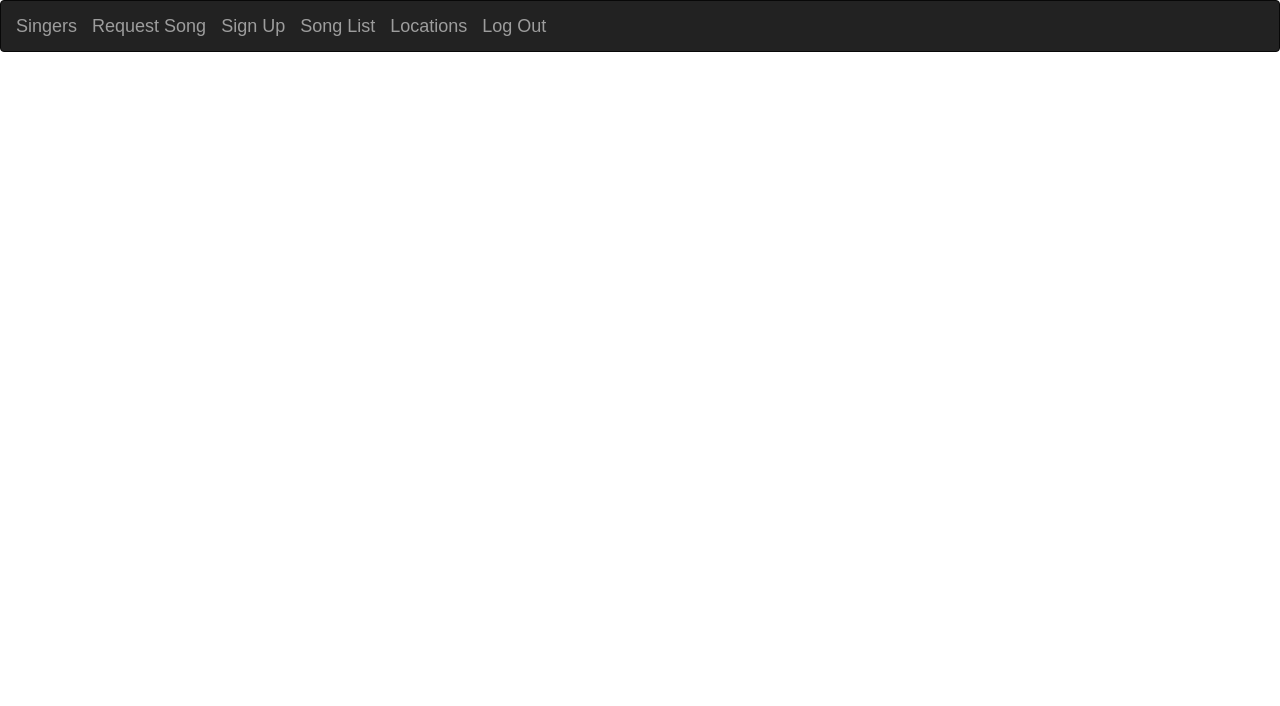
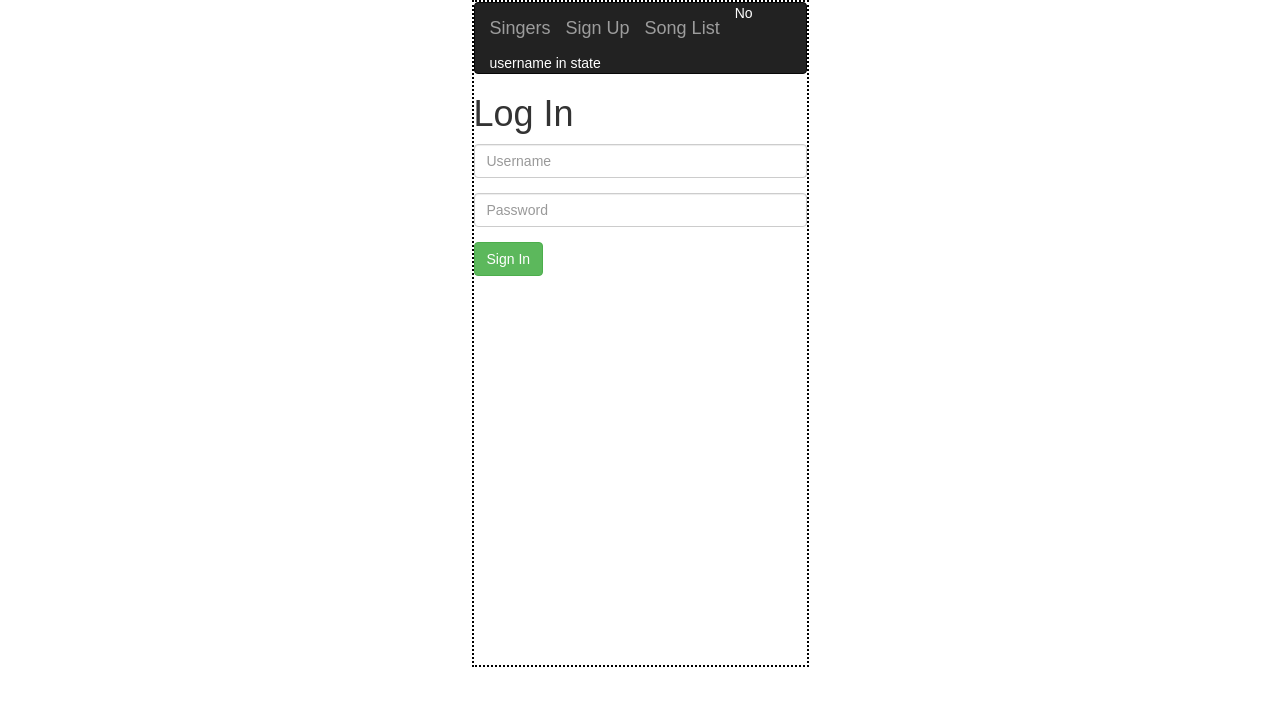
Before and after one commit to ChadGatling/karaoke_sign_up, a React (Create React App) app in the folder client/: page /LogIn in a window 1280 px wide. Shown: the top 706 px of the page. Built offline with nearby package versions, Linux system fonts and the light colour scheme.

Commit message:
navbar not getting its state from page props

```diff
--- a/client/src/App.js
+++ b/client/src/App.js
@@ -7,11 +7,18 @@ import Singers from "./pages/Singers";
 import Songs from "./pages/Songs";
 import Welcome from "./pages/Welcome";
 import RequestSong from "./pages/RequestSong";
+import LogIn from "./pages/LogIn";
 import './App.css';
+
+/*var Style = {
+  width: "100%",
+  height: "700px",
+  backgroundImage: "url(https://randolphsbilliards.com/wp-content/uploads/2016/05/Facebook-Event-Background.png)"
+};*/
 
 class App extends Component {
 	state = {
-		username: "testUsername"
+		username: ""
 	};
 
 	render() {
@@ -19,14 +26,15 @@ class App extends Component {
 			<div>
 				<Router>
 					<div>
-						<Nav />
 						<Switch />
 							<Route exact path="/" component={Welcome} />
 							<Route exact path="/requestSong" component={RequestSong} />
 							<Route exact path="/signUp" component={SignUp} />
+							<Route exact path="/LogIn" component={LogIn} />
 							<Route exact path="/singers" component={Singers} />
 							<Route exact path="/songs" component={Songs} />
 							<Route exact path="/locations" component={Locations} />
+							<Route exact path="/Nav" component={Nav} />
 					</div>
 				</Router>
 			</div>
--- a/client/src/components/Nav/Nav.js
+++ b/client/src/components/Nav/Nav.js
@@ -1,20 +1,30 @@
 import React, { Component } from "react";
 import API from "../../utils/API";
 
+var Style = {
+	color: "white"
+    // backgroundImage: "url(https://d1yn1kh78jj1rr.cloudfront.net/image/preview/rDtN98Qoishumwih/karaoke-background_GJWDxYBO_SB_PM.jpg)"
+};
+
 class Nav extends Component {
 	state = {
+		username: this.props.username
+	};
 
+	componentDidMount() {
+		console.log("Nav username", this.state.username);
+		this.setState({username: this.props.username})
 	};
 
 	handleLogout = event => {
 		event.preventDefault();
 
-		API.logOut().then(this.props.history.push("/requestSong"));
-	}
+		API.logOut().then(this.props.history.push("/"));
+	};
 
 	render() {
 		return(
-			<div>
+			<div style={ Style }>
 				<nav className="navbar navbar-inverse navbar-top">
 					<div className="container-fluid">
 						<div className="navbar-header">
@@ -26,21 +36,26 @@ class Nav extends Component {
 							<a href="/singers" className="navbar-brand">
 								Singers
 							</a>
+							{this.state.username &&
 								<a href="/requestSong" className="navbar-brand">
 									Request Song
 								</a>
+							}
 							<a href="/signUp" className="navbar-brand">
 								Sign Up
 							</a>
 							<a href="/songs" className="navbar-brand">
 								Song List
 							</a>
-							<a href="/locations" className="navbar-brand">
+							{/*<a href="/locations" className="navbar-brand">
 								Locations
-							</a>
+							</a>*/}
+							{this.state.username &&
 								<a className="navbar-brand" onClick={this.handleLogout}>
 									Log Out
 								</a>
+							}
+							<span>{this.state.username || "No username in state"}</span>
 						</div>
 					</div>
 				</nav>
--- a/client/src/index.css
+++ b/client/src/index.css
@@ -1,5 +1,8 @@
 body {
-  margin: 0;
+  margin: auto;
   padding: 0;
+  border: 2px dotted black;
   font-family: sans-serif;
+  width: 337px;
+  height: 667px;
 }
--- /dev/null
+++ b/client/src/pages/LogIn/LogIn.js
@@ -0,0 +1,102 @@
+import React, { Component } from "react";
+import {Input, FormBtn/*, Select*/} from "../../components/Form";
+import Nav from "../../components/Nav";
+import API from "../../utils/API";
+// import { Redirect } from "react-router";
+
+var Style = {
+  // width: "100%",
+  // height: "700px",
+  // backgroundSize: "cover",
+  // backgroundPosition: "8%",
+  // backgroundImage: "url(https://d1yn1kh78jj1rr.cloudfront.net/image/preview/rDtN98Qoishumwih/karaoke-background_GJWDxYBO_SB_PM.jpg)"
+};
+
+class SignUp extends Component {
+	state = {
+		username: "",
+		firstName: "",
+		lastName: "",
+		nickname: "",
+		passwordMatch: "",
+		locations: [],
+		submitted: false
+	};
+
+
+
+	handleInputChange = event => {
+		const { name, value } = event.target;
+		this.setState({
+			[name]: value
+		})
+	};
+
+	handleLogIn = (event) => {
+		event.preventDefault();
+		if (this.state.username && this.state.password) {
+				API.logIn({
+					username: this.state.username,
+					password: this.state.password
+				}).then(response => {
+					// console.log("response", response);
+					if (response.data === "success") {
+						this.props.history.push("/requestSong")
+
+					}else if (response.data === "fail") {
+						alert("Username or password does not match.")
+					}else {
+						alert("oh boy something went wrong.")
+					}
+				}
+			)
+		}else {
+			alert("Both username and password required to sign in.")
+		}
+	}
+
+	componentDidMount() {
+
+	}
+
+	render() {
+		return(
+			<div style={ Style }>
+				<Nav username={this.state.username} />
+				<h1>Log In</h1>
+				{/*<span>{this.state.username}</span>*/}
+				<form>
+				{/*Username*/}
+					<Input
+					placeholder="Username"
+					onChange={this.handleInputChange}
+					name="username"
+					type="text"
+					required
+					/>
+				{/*password*/}
+					<Input
+					placeholder="Password"
+					onChange={this.handleInputChange}
+					name="password"
+					type="password"
+					required
+					/>{/*
+					<Select
+					onChange={this.handleInputChange}
+					name="location"
+					defaultValue="Location"
+					children={this.state.locations}
+					required
+					>
+					</Select>*/}
+					<FormBtn onClick={this.handleLogIn}>
+						Sign In
+					</FormBtn>
+				</form>
+			</div>
+		);
+	}
+}
+
+export default SignUp;
--- /dev/null
+++ b/client/src/pages/LogIn/index.js
@@ -0,0 +1 @@
+export { default } from "./LogIn";
--- a/client/src/pages/RequestSong/RequestSong.js
+++ b/client/src/pages/RequestSong/RequestSong.js
@@ -1,6 +1,15 @@
 import React, { Component } from "react";
 import {Input, FormBtn/*, Select*/} from "../../components/Form";
+import Nav from "../../components/Nav";
 import API from "../../utils/API";
+
+var Style = {
+  // width: "100%",
+  // height: "700px",
+  // backgroundSize: "cover",
+  // backgroundPosition: "8%",
+  // backgroundImage: "url(https://d1yn1kh78jj1rr.cloudfront.net/image/preview/rDtN98Qoishumwih/karaoke-background_GJWDxYBO_SB_PM.jpg)"
+};
 
 class RequestSong extends Component {
 	state = {
@@ -15,12 +24,13 @@ class RequestSong extends Component {
 	componentDidMount() {
 		API.session()
 			.then(res => {
-				console.log("res.data", res);
+				// console.log("res.data", res);
 				if (res.data) {
 					this.setState({
 						username: res.data.username,
 						firstName: res.data.firstName
 					});
+					console.log("RequestSong username", this.state.username);
 				}
 			});
 	};
@@ -48,8 +58,9 @@ class RequestSong extends Component {
 
 	render() {
 		return(
-		<div>
-			<h1>Request Song -Hashed-</h1>
+		<div style={ Style }>
+			<Nav username={this.state.username}/>
+			<h1>Request Song</h1>
 			{this.state.username}
 			<form>
 			{/*Song*/}
--- a/client/src/pages/SignUp/SignUp.js
+++ b/client/src/pages/SignUp/SignUp.js
@@ -1,10 +1,16 @@
 import React, { Component } from "react";
 import {Input, FormBtn/*, Select*/} from "../../components/Form";
+import Nav from "../../components/Nav";
 import API from "../../utils/API";
 // import { Redirect } from "react-router";
 
-
-const colorRed = {color: "red"};
+var Style = {
+  // width: "100%",
+  // height: "700px",
+  // backgroundSize: "cover",
+  // backgroundPosition: "8%",
+  // backgroundImage: "url(https://d1yn1kh78jj1rr.cloudfront.net/image/preview/rDtN98Qoishumwih/karaoke-background_GJWDxYBO_SB_PM.jpg)"
+};
 
 class SignUp extends Component {
 	state = {
@@ -62,36 +68,14 @@ class SignUp extends Component {
 		}
 	};
 
-	handleLogIn = (event) => {
-		event.preventDefault();
-		if (this.state.username && this.state.password) {
-				API.logIn({
-					username: this.state.username,
-					password: this.state.password
-				}).then(response => {
-					console.log("response", response);
-					if (response.data === "success") {
-						this.props.history.push("/requestSong")
-
-					}else if (response.data === "fail") {
-						alert("Username or password does not match.")
-					}else {
-						alert("oh boy something went wrong.")
-					}
-				}
-			)
-		}else {
-			alert("Both username and password required to sign in.")
-		}
-	}
-
 	componentDidMount() {
 
 	}
 
 	render() {
 		return(
-			<div>
+			<div style={ Style }>
+				<Nav username={this.state.username} />
 				<h1>Sign Up</h1>
 				{/*<span>{this.state.username}</span>*/}
 				<form>
@@ -105,7 +89,7 @@ class SignUp extends Component {
 					/>
 				{/*first name*/}
 					<Input
-					placeholder="First name (Sign up only)"
+					placeholder="First name"
 					onChange={this.handleInputChange}
 					name="firstName"
 					type="text"
@@ -113,7 +97,7 @@ class SignUp extends Component {
 					/>
 				{/*last name*/}
 					<Input
-					placeholder="Last name (Sign up only)"
+					placeholder="Last name"
 					onChange={this.handleInputChange}
 					name="lastName"
 					type="text"
@@ -121,29 +105,23 @@ class SignUp extends Component {
 					/>
 				{/*nickname*/}
 					<Input
-					placeholder="Nickname (Sign up only)"
+					placeholder="Nickname"
 					onChange={this.handleInputChange}
 					name="nickname"
 					type="text"
 					required
 					/>
 				{/*password*/}
-					<span style={colorRed}>
-						*DO NOT USE A REAL PASSWORD JUST MAKE UP SOMETHING STUPID*
-					</span>
 					<Input
-					placeholder="Password (Insecure! do not use a real password)"
+					placeholder="Password"
 					onChange={this.handleInputChange}
 					name="password"
 					type="password"
 					required
 					/>
 				{/*password match*/}
-					<span style={colorRed}>
-						*AAAAAAHHHHH!!!! DO NOT USE A REAL PASSWORD, DAMN HOW MANY TIME DO I HAVE TO TELL YOU!?*
-					</span>
 					<Input
-					placeholder="Retype password (Do people still do this?)"
+					placeholder="Retype password"
 					onChange={this.handleInputChange}
 					name="passwordMatch"
 					type="password"
@@ -160,9 +138,6 @@ class SignUp extends Component {
 					<FormBtn onClick={this.handleSignUp}>
 						Sign Up
 					</FormBtn>
-					<FormBtn onClick={this.handleLogIn}>
-						Sign In
-					</FormBtn>
 				</form>
 			</div>
 		);
--- a/client/src/pages/Singers/Singers.js
+++ b/client/src/pages/Singers/Singers.js
@@ -1,6 +1,7 @@
 import React, { Component } from "react";
 import API from "../../utils/API";
 import { List, ListItem } from "../../components/List";
+import Nav from "../../components/Nav";
 
 class Singers extends Component {
 	state = {
@@ -22,6 +23,7 @@ class Singers extends Component {
 	render() {
 		return (
 			<div>
+				<Nav />
 				<h1>Singers</h1>
 				<div>
 					<List>
--- a/client/src/pages/Welcome/Welcome.js
+++ b/client/src/pages/Welcome/Welcome.js
@@ -1,8 +1,51 @@
-import React from "react";
+import React, { Component } from "react";
+import {/*Input,*/ FormBtn/*, Select*/} from "../../components/Form";
+import Nav from "../../components/Nav";
 
-const Welcome = () =>
-  <div>
-    <h1>Welcome</h1>
-  </div>
+var Style = {
+  // width: "100%",
+  // height: "700px",
+  // backgroundSize: "cover",
+  // backgroundPosition: "30%",
+  // backgroundImage: "url(https://randolphsbilliards.com/wp-content/uploads/2016/05/Facebook-Event-Background.png)"
+};
+
+class Welcome extends Component {
+	state = {
+
+	};
+
+	handleSignUp = event => {
+		event.preventDefault();
+
+		this.props.history.push("/signup")
+	}
+
+	handleLogIn = event => {
+		event.preventDefault();
+
+		this.props.history.push("/login")
+	}
+
+	render() {
+		return(
+			<div style={ Style }>
+				<Nav />
+				<h1>Welcome</h1>
+				<p>Ready to sing? Just sing up or sign in, request a song, and have a drink.</p>
+				<div>
+					<form>
+						<FormBtn onClick={this.handleSignUp}>
+							Register
+						</FormBtn>
+						<FormBtn onClick={this.handleLogIn}>
+							Log in
+						</FormBtn>
+					</form>
+				</div>
+			</div>
+		);
+	}
+}
 
 export default Welcome;
```
Lines whose indentation alone changed are shown as unchanged.
